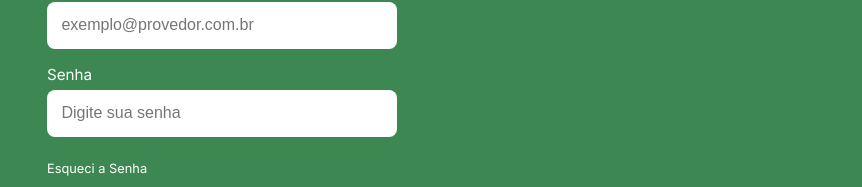
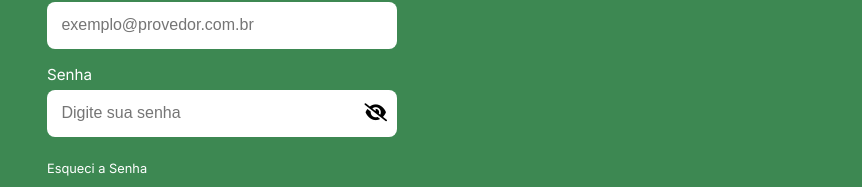
Before and after one commit to SquadPrisma-NoteSoccer/frontend-angular-notesoccer, an Angular app: page /login-organizer in a window 1280 px wide. Shown: the part 401-588 px from the top of the page, without its empty margins (418-1280 px from the left). Built offline with nearby package versions, Linux system fonts and the light colour scheme.

Commit message:
Melhorias no login do usuário e cadastro de time e liga

```diff
--- a/src/app/features/pages/login-organizer/login-organizer.component.css
+++ b/src/app/features/pages/login-organizer/login-organizer.component.css
@@ -78,6 +78,7 @@
   border-radius: 8px;
   outline: none;
   font-size: 1rem;
+  box-sizing: border-box;
 }
 
 /* Mensagens de validação */
@@ -85,6 +86,27 @@
   font-size: 0.8rem;
   color: #b1212d;
   margin-top: 0.3rem;
+}
+
+
+.senha-wrapper {
+  position: relative;
+  display: flex;
+  align-items: center;
+  width: 100%;
+}
+
+.senha-wrapper input {
+  padding-right: 40px; /* espaço para o botão */
+}
+
+.toggle-btn {
+  position: absolute;
+  right: 10px;
+  background: none;
+  border: none;
+  cursor: pointer;
+  font-size: 18px;
 }
 
 /* ===== Botões ===== */
--- a/src/app/features/pages/login-organizer/login-organizer.component.html
+++ b/src/app/features/pages/login-organizer/login-organizer.component.html
@@ -39,8 +39,21 @@
     <!-- Senha -->
     <div class="signup-form-group" data-cy="login-form-group-password">
       <label for="senha">Senha</label>
-      <input id="senha" type="password" placeholder="Digite sua senha"
-             formControlName="senha" data-cy="input-password"/>
+      <div class="senha-wrapper">
+        <input
+        id="senha"
+        [type]="showPassword ? 'text' : 'password'"
+        placeholder="Digite sua senha"
+        formControlName="senha"
+        data-cy="input-password"
+        />
+
+        <!-- Ícone de olho -->
+        <button type="button" class="toggle-btn" (click)="togglePasswordVisibility()">
+          <span *ngIf="showPassword"><i class="fa-solid fa-eye"></i></span>
+          <span *ngIf="!showPassword"><i class="fa-solid fa-eye-slash"></i></span>
+        </button>
+      </div>
 
       <div *ngIf="loginForm.get('senha')?.touched && loginForm.get('senha')?.invalid">
         <div class="msg-validation" *ngIf="loginForm.get('senha')?.hasError('required')">
--- a/src/app/features/pages/login-organizer/login-organizer.component.ts
+++ b/src/app/features/pages/login-organizer/login-organizer.component.ts
@@ -13,6 +13,7 @@ import { LoginOrganizerService } from '../../services/login-organizer.service';
 export class LoginOrganizerComponent {
 
   loginForm: FormGroup;
+  showPassword = false;
 
   constructor(
     private router: Router,
@@ -31,6 +32,35 @@ export class LoginOrganizerComponent {
   }
 
   onLogin() {
+
+    const emailControl = this.loginForm.get('email');
+    const senhaControl = this.loginForm.get('senha');
+
+    const email = emailControl?.value?.trim();
+    const senha = senhaControl?.value?.trim();
+
+    // força exibição das validações visuais
+    emailControl?.markAsTouched();
+    senhaControl?.markAsTouched();
+
+    // ambos vazios
+    if (!email && !senha) {
+      alert('Preencha os campos E-mail e Senha.');
+      return;
+    }
+
+    // somente email vazio
+    if (!email) {
+      alert('O campo E-mail é obrigatório.');
+      return;
+    }
+
+    // somente senha vazia
+    if (!senha) {
+      alert('O campo Senha é obrigatório.');
+      return;
+    }
+
     if (!this.loginForm.valid) {
       alert('Preencha os campos corretamente.');
       return;
@@ -65,4 +95,8 @@ export class LoginOrganizerComponent {
     });
   }
 
+  togglePasswordVisibility() {
+    this.showPassword = !this.showPassword;
+  }
+
 }
--- a/src/app/features/pages/signup-team/signup-team.component.css
+++ b/src/app/features/pages/signup-team/signup-team.component.css
@@ -95,6 +95,14 @@
   outline: none;
   background-color: transparent;
 }
+
+.msg-limit {
+  margin-top: 6px;
+  font-size: 13px;
+  color: #d32f2f;
+  font-weight: 500;
+}
+
 
 
 .msg-validation {
--- a/src/app/features/pages/signup-team/signup-team.component.html
+++ b/src/app/features/pages/signup-team/signup-team.component.html
@@ -83,11 +83,22 @@
         </button>
       </div>
 
+      <div
+        class="msg-limit"
+        *ngIf="teams.length >= maxTeams"
+        data-cy="msg-limit"
+      >Limite máximo de 20 times atingido. Para adicionar um novo time, remova algum da lista.
+      </div>
+
       <!-- Mensagens de validação -->
       <div *ngIf="signupTeamForm.get('teamName')?.touched">
-        <div class="msg-validation" *ngIf="signupTeamForm.get('teamName')?.hasError('required')">
+
+        <!-- REQUIRED: só se NÃO houver times -->
+        <div class="msg-validation" *ngIf="signupTeamForm.get('teamName')?.hasError('required')  && teams.length === 0">
           O nome do time é obrigatório.
         </div>
+
+        <!-- PATTERN -->
         <div class="msg-validation" *ngIf="signupTeamForm.get('teamName')?.hasError('pattern')">
           O nome deve conter apenas letras e espaços.
         </div>
--- a/src/app/features/pages/signup-team/signup-team.component.ts
+++ b/src/app/features/pages/signup-team/signup-team.component.ts
@@ -31,7 +31,7 @@ export class SignupTeamComponent {
         '',
         [
           Validators.required,
-          Validators.pattern(/^[A-Za-zÀ-ÿ]+(?: [A-Za-zÀ-ÿ]+)*$/),
+          Validators.pattern(/^[A-Za-zÀ-ÿ]+(?: [A-Za-zÀ-ÿ]+)*\s*$/),
           Validators.minLength(3),
           Validators.maxLength(20)
         ]
@@ -40,12 +40,14 @@ export class SignupTeamComponent {
         '',
         [
           Validators.required,
-          Validators.pattern(/^[A-Za-zÀ-ÿ]+(?: [A-Za-zÀ-ÿ]+)*$/),
+          Validators.pattern(/^[A-Za-zÀ-ÿ]+(?: [A-Za-zÀ-ÿ]+)*\s*$/),
           Validators.minLength(3),
           Validators.maxLength(20)
         ]
       ]
     });
+
+
   }
 
   /** Adiciona uma nova liga se não existir ainda E se for válida */
@@ -85,11 +87,14 @@ export class SignupTeamComponent {
 
     this.teams.push({ nome: name });
     nameControl.reset();
+
+    this.atualizaCampoNomeDeTime();
   }
 
   // método para remover os times da lista
   removeTeam(index: number) {
     this.teams.splice(index, 1);
+    this.atualizaCampoNomeDeTime();
   }
 
 
@@ -156,4 +161,17 @@ export class SignupTeamComponent {
   goWelcome() {
     this.router.navigate(['']);
   }
+
+  //metodo que bloqueia quando o limite de 20 times for atingido
+  private atualizaCampoNomeDeTime() {
+    const control = this.signupTeamForm.get('teamName');
+    if (!control) return;
+
+    if (this.teams.length >= this.maxTeams) {
+      control.disable({ emitEvent: false });
+    } else {
+      control.enable({ emitEvent: false });
+    }
+  }
+
 }
```
